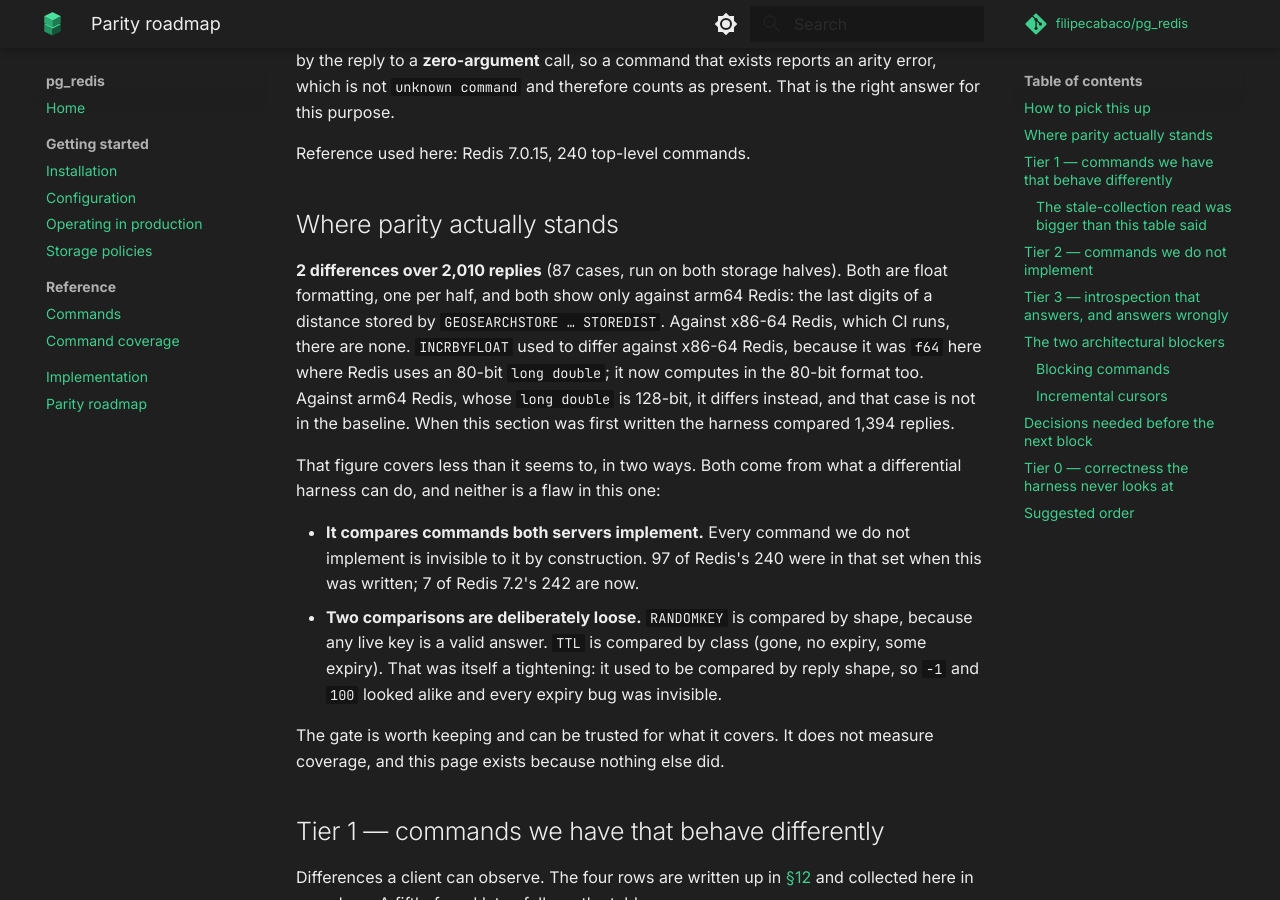
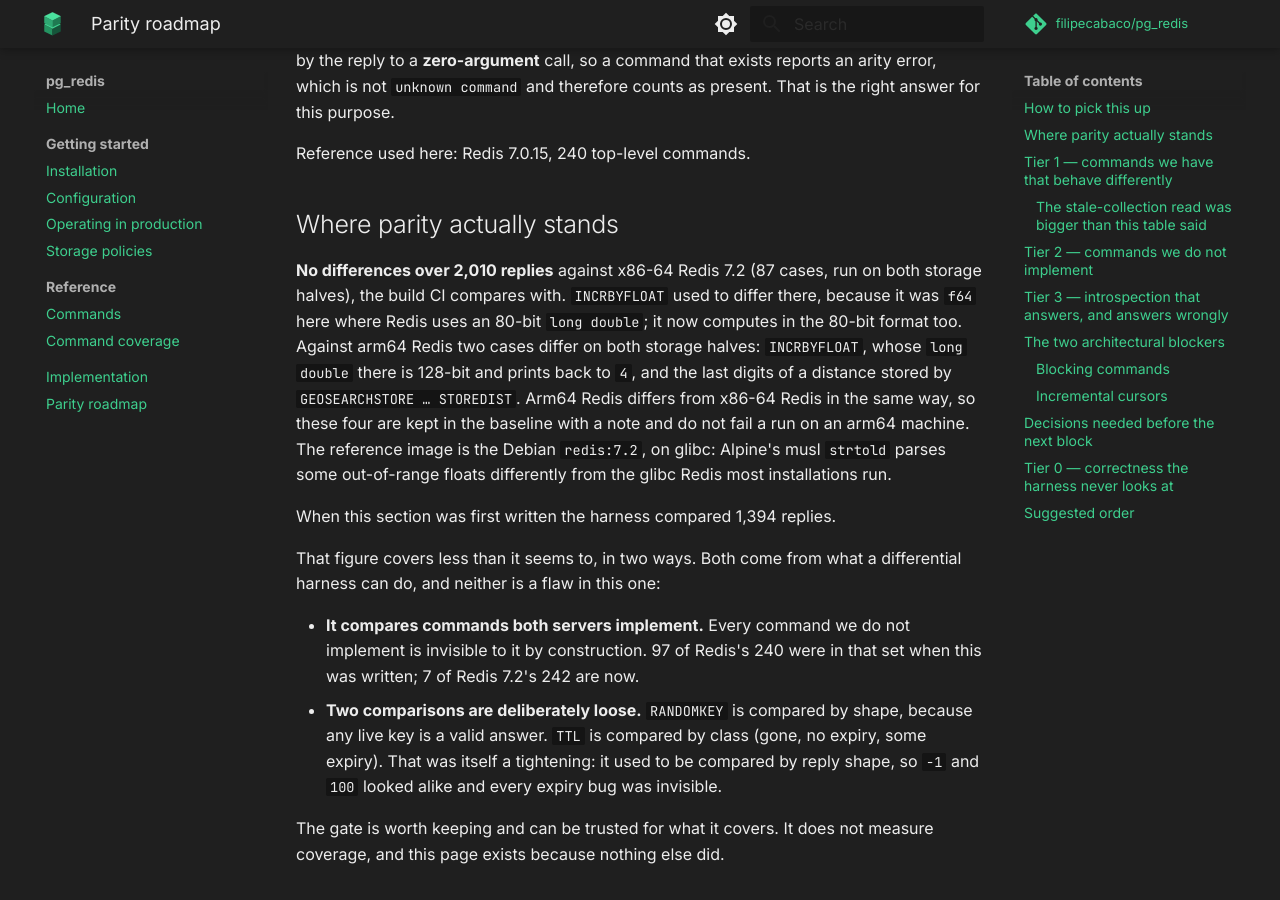
Before and after one commit to filipecabaco/pg_redis, an MkDocs documentation site: the page built from docs/PARITY.md, in a window 1280 px wide and 900 px high, scrolled down 1507 px. Built offline with MkDocs 1.6.1 and Material for MkDocs 9.7.7, drawn with Linux system fonts in a browser that asks for light colours; comment, search, counter and statistics services are not loaded; some of the changed text lies outside the part shown.

Commit message:
Parity reference on glibc Redis 7.2; arm64-only float entries noted
- The reference Redis is the Debian redis:7.2 image, on glibc as most Redis
  installations are. Alpine's musl strtold parses 13 of the 4,891 recorded
  out-of-range float cases differently.
- Against x86-64 Redis no reply differs. Against arm64 Redis INCRBYFLOAT
  (128-bit long double) and a GEOSEARCHSTORE distance differ, as arm64 Redis
  differs from x86-64 Redis; those four baseline entries carry a note so a
  run on an arm64 machine still passes.
- The home page now says 0 of 2,010 replies differ from Redis 7.2 on x86-64.

```diff
--- a/docs/PARITY.md
+++ b/docs/PARITY.md
@@ -5,9 +5,8 @@
     was closed, kept for the reasoning behind each decision. For current
     behaviour see [Command coverage](command-coverage.md) and the
     [differences list on the home page](index.md#differences). Current
-    numbers: pg_redis accepts 235 of Redis 7.2's 242 commands, and 2 of the
-    2,010 replies the parity harness compares differ, both in float
-    formatting.
+    numbers: pg_redis accepts 235 of Redis 7.2's 242 commands, and none of the
+    2,010 replies the parity harness compares differ from x86-64 Redis 7.2.
 
 What is left between pg_redis and Redis, why the headline number does not say
 so, and what has to be decided before the next block of work starts.
@@ -80,14 +79,19 @@ Reference used here: Redis 7.0.15, 240 top-level commands.
 
 ## Where parity actually stands
 
-**2 differences over 2,010 replies** (87 cases, run on both storage halves).
-Both are float formatting, one per half, and both show only against arm64
-Redis: the last digits of a distance stored by `GEOSEARCHSTORE … STOREDIST`.
-Against x86-64 Redis, which CI runs, there are none. `INCRBYFLOAT` used to
-differ against x86-64 Redis, because it was `f64` here where Redis uses an
-80-bit `long double`; it now computes in the 80-bit format too. Against arm64
-Redis, whose `long double` is 128-bit, it differs instead, and that case is
-not in the baseline. When this section was first written the harness compared
+**No differences over 2,010 replies** against x86-64 Redis 7.2 (87 cases, run
+on both storage halves), the build CI compares with. `INCRBYFLOAT` used to
+differ there, because it was `f64` here where Redis uses an 80-bit
+`long double`; it now computes in the 80-bit format too. Against arm64 Redis
+two cases differ on both storage halves: `INCRBYFLOAT`, whose `long double`
+there is 128-bit and prints back to `4`, and the last digits of a distance
+stored by `GEOSEARCHSTORE … STOREDIST`. Arm64 Redis differs from x86-64 Redis
+in the same way, so these four are kept in the baseline with a note and do not
+fail a run on an arm64 machine. The reference image is the Debian `redis:7.2`,
+on glibc: Alpine's musl `strtold` parses some out-of-range floats differently
+from the glibc Redis most installations run.
+
+When this section was first written the harness compared
 1,394 replies.
 
 That figure covers less than it seems to, in two ways. Both come from what a
--- a/overrides/home.html
+++ b/overrides/home.html
@@ -56,7 +56,7 @@
   <div class="pr-wrap">
     <dl class="pr-stats">
       <div><dt>235<small>/242</small></dt><dd>Redis 7.2 commands accepted</dd></div>
-      <div><dt>2<small>/2,010</small></dt><dd>replies that differ from Redis</dd></div>
+      <div><dt>0<small>/2,010</small></dt><dd>replies that differ from Redis 7.2 on x86-64</dd></div>
       <div><dt>3</dt><dd>storage policies, set per database</dd></div>
       <div><dt>RESP2 + 3</dt><dd>works with stock clients</dd></div>
     </dl>
```
Also changed, not shown: 1 other file.
